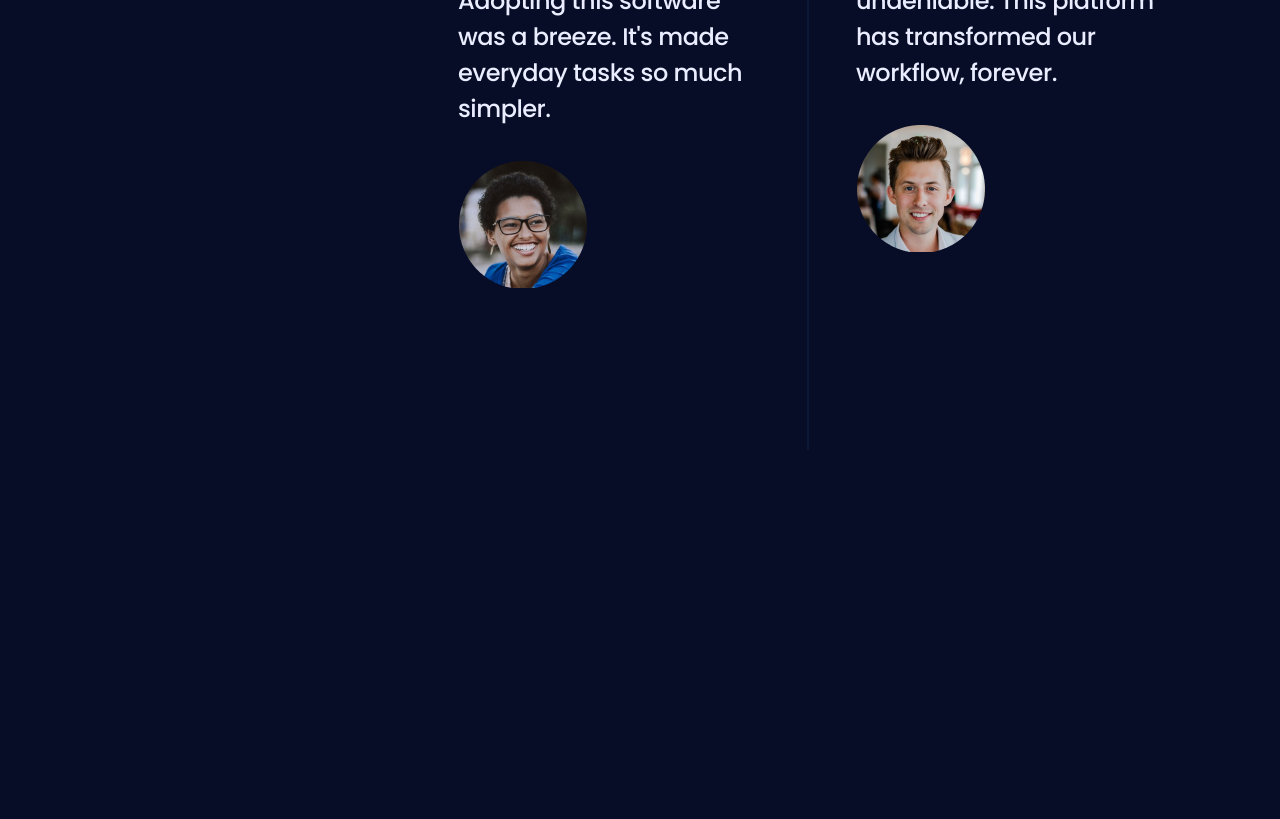
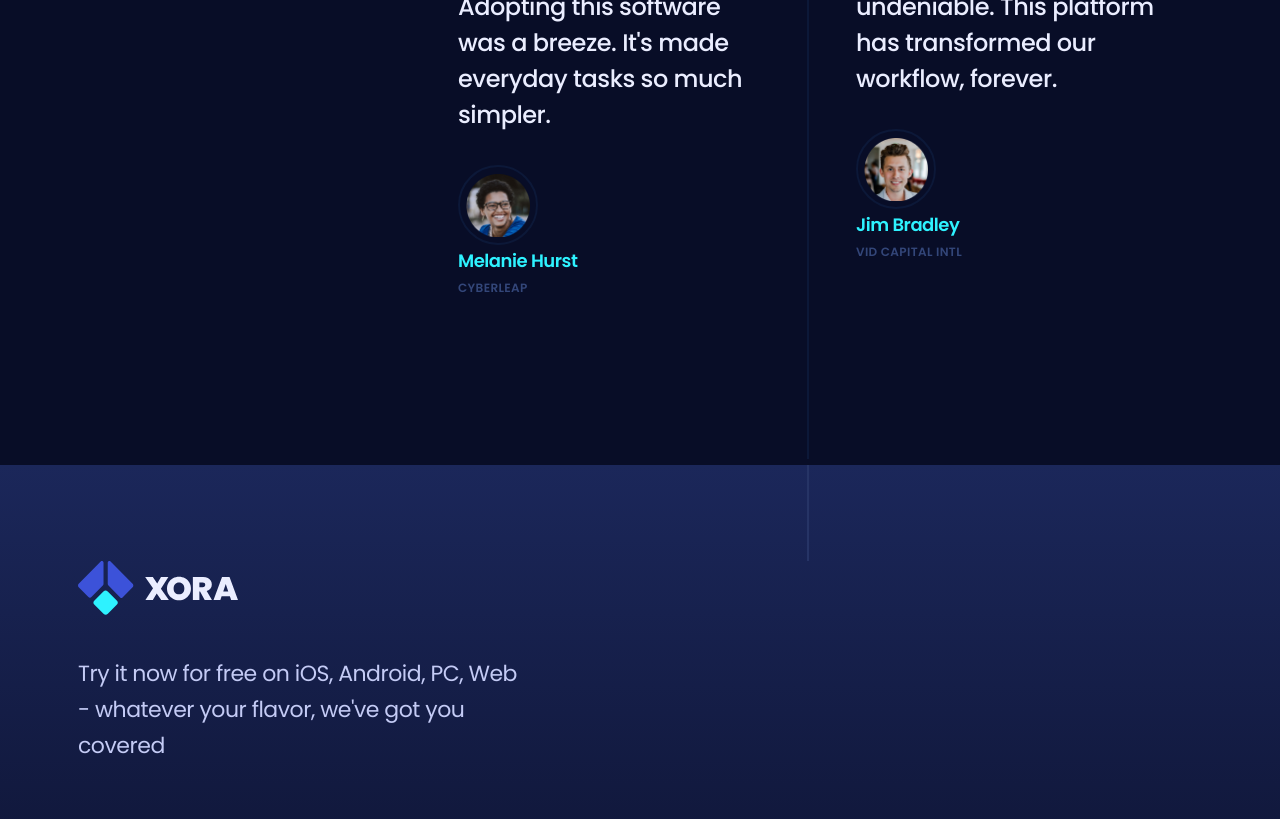
Before and after one commit to tiagosousa10/saas-xora-landing-page, a React (Vite) app: page / in a window 1280 px wide. Shown: the part 5340-6159 px from the top of the page. Before the commit the page ends 5796 px from the top, so only its background shows below. Built offline with nearby package versions, Linux system fonts and the light colour scheme.

Commit message:
first jsx for Download section

```diff
--- a/src/App.jsx
+++ b/src/App.jsx
@@ -5,6 +5,7 @@ import Features from './sections/Features'
 import Pricing from './sections/Pricing'
 import Faq from './sections/Faq'
 import Testimonials from './sections/Testimonials'
+import Download from './sections/Download'
 
 const App = () => {
     return (
@@ -15,6 +16,7 @@ const App = () => {
             <Pricing />
             <Faq />
             <Testimonials />
+            <Download />
        </main>
     )
 }
--- a/src/components/TestimonialItem.jsx
+++ b/src/components/TestimonialItem.jsx
@@ -10,14 +10,16 @@ const TestimonialItem = ({item, containerClassName}) => {
       </blockquote>
 
       <div className='flex items-center max-xl:-mr-8'>
-         <div>
+         <div className='mr-4 size-20 shrink-0 rounded-half border-2 border-s2 p-1.5'>
             <img
                src={item.avatarUrl}
                alt={item.name}
-               className='size-full' />
+               className='size-full object-cover'
+            />
          </div>
-
       </div>
+      <h4 className='body-2 mb-0.5 text-p1'>{item.name}</h4>
+      <p className='small-compact uppercase text-s3'>{item.role}</p>
    </div>
   )
 }
--- /dev/null
+++ b/src/sections/Download.jsx
@@ -0,0 +1,28 @@
+import React from 'react'
+import { Element } from 'react-scroll'
+
+const Download = () => {
+  return (
+    <section>
+      <Element name="download" className='g7 relative pb-32 pt-24 max-lg:pb-24 max-md:py-16'>
+         <div className='container'>
+            <div className='flex items-center'>
+               <div
+                  className='relative mr-6 flex-540 max-xl:flex-280 max-lg:flex-256 max-md:flex-100'
+               >
+                  <div className='mb-10'>
+                     <img src="/images/xora.svg" width={160} height={55} alt='xora' />
+                  </div>
+
+                  <p className='body-1 mb-10 max-w-md'>
+                     Try it now for free on iOS, Android, PC, Web - whatever your flavor, we've got you covered
+                  </p>
+               </div>
+            </div>
+         </div>
+      </Element>
+    </section>
+  )
+}
+
+export default Download
```
